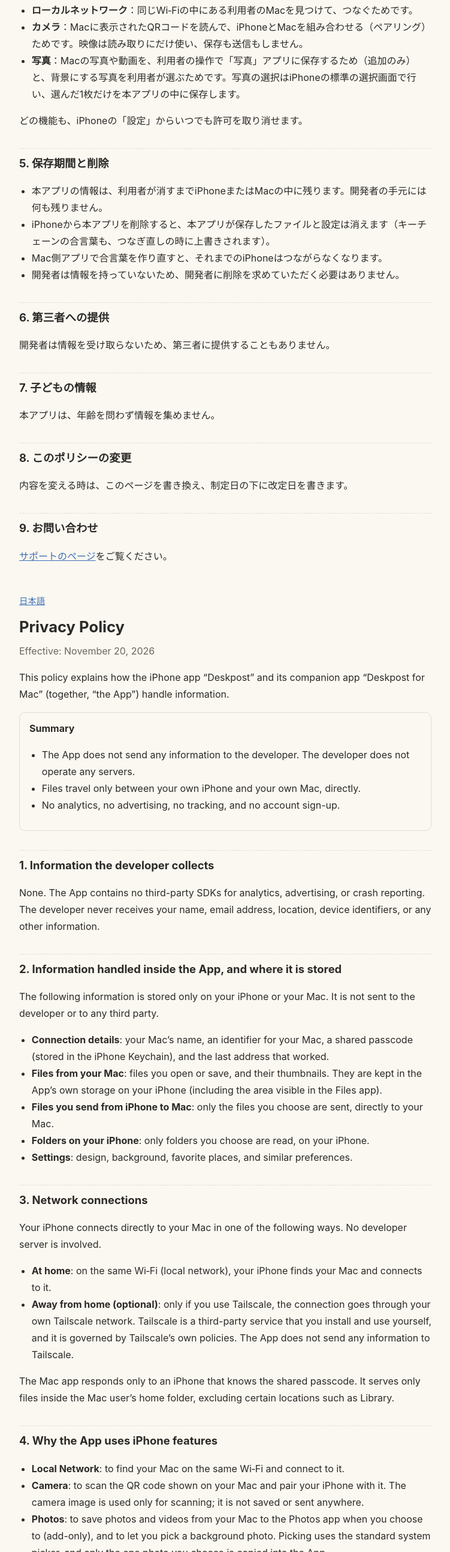
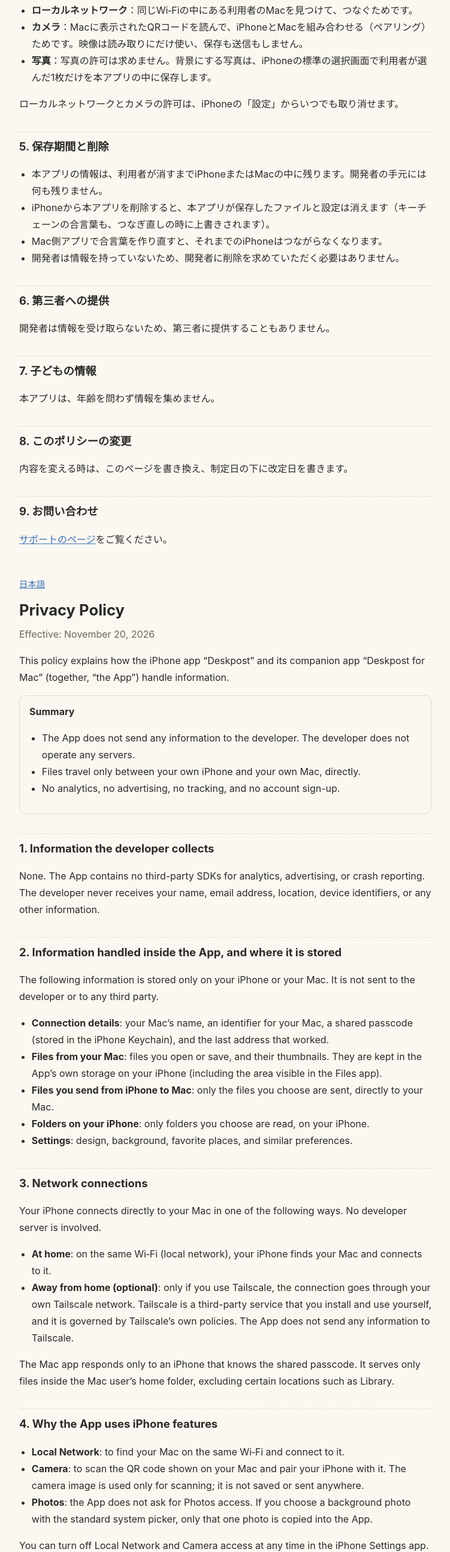
Before and after one commit to chocotarou14-ops/deskpost, a plain HTML site: page privacy.html in a window 1280 px wide. Shown: the part 1578-4165 px from the top of the page at 60% size, without its empty margins (264-1015 px from the left). Drawn offline with Linux system fonts and the light colour scheme.

Commit message:
プライバシーポリシー：写真の保存（今は無い機能）の記述を外す
Co-Authored-By: Claude Opus 5.5 <noreply@anthropic.com>

```diff
--- a/privacy.html
+++ b/privacy.html
@@ -55,9 +55,9 @@
 <ul>
 <li><strong>ローカルネットワーク</strong>：同じWi‑Fiの中にある利用者のMacを見つけて、つなぐためです。</li>
 <li><strong>カメラ</strong>：Macに表示されたQRコードを読んで、iPhoneとMacを組み合わせる（ペアリング）ためです。映像は読み取りにだけ使い、保存も送信もしません。</li>
-<li><strong>写真</strong>：Macの写真や動画を、利用者の操作で「写真」アプリに保存するため（追加のみ）と、背景にする写真を利用者が選ぶためです。写真の選択はiPhoneの標準の選択画面で行い、選んだ1枚だけを本アプリの中に保存します。</li>
+<li><strong>写真</strong>：写真の許可は求めません。背景にする写真は、iPhoneの標準の選択画面で利用者が選んだ1枚だけを本アプリの中に保存します。</li>
 </ul>
-<p>どの機能も、iPhoneの「設定」からいつでも許可を取り消せます。</p>
+<p>ローカルネットワークとカメラの許可は、iPhoneの「設定」からいつでも取り消せます。</p>
 
 <h2>5. 保存期間と削除</h2>
 <ul>
@@ -121,9 +121,9 @@
 <ul>
 <li><strong>Local Network</strong>: to find your Mac on the same Wi‑Fi and connect to it.</li>
 <li><strong>Camera</strong>: to scan the QR code shown on your Mac and pair your iPhone with it. The camera image is used only for scanning; it is not saved or sent anywhere.</li>
-<li><strong>Photos</strong>: to save photos and videos from your Mac to the Photos app when you choose to (add-only), and to let you pick a background photo. Picking uses the standard system picker, and only the one photo you choose is copied into the App.</li>
+<li><strong>Photos</strong>: the App does not ask for Photos access. If you choose a background photo with the standard system picker, only that one photo is copied into the App.</li>
 </ul>
-<p>You can turn off any of these permissions at any time in the iPhone Settings app.</p>
+<p>You can turn off Local Network and Camera access at any time in the iPhone Settings app.</p>
 
 <h2>5. Retention and deletion</h2>
 <ul>
```
